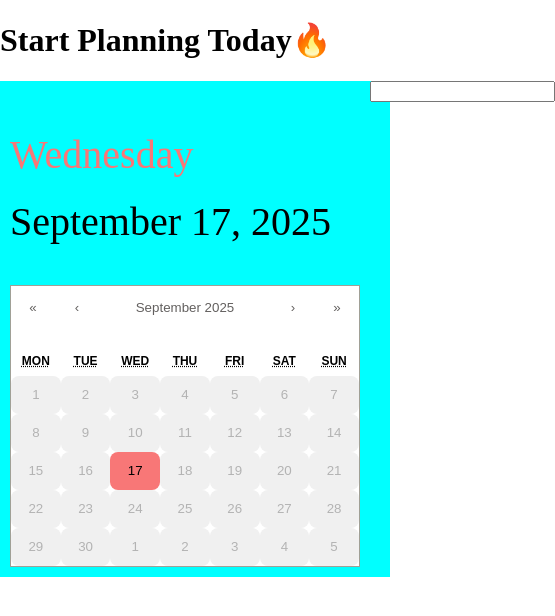
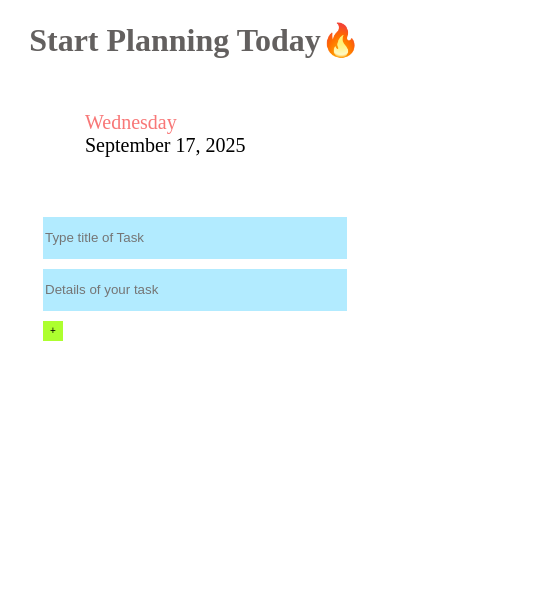
Before and after one commit to sonavbinu/my-todo-app, a React (Vite) app: page / in a window 390 px wide. Shown: the top 616 px of the page, 555 px wide, since content can reach past the window. Built offline with nearby package versions, Linux system fonts and the light colour scheme; a web font is replaced by a local one.

Commit message:
added input in todo

```diff
--- a/src/App.scss
+++ b/src/App.scss
@@ -1,4 +1,17 @@
-.app-main-interface {
+.container {
   display: flex;
-  background-color: aqua;
+  flex-direction: column;
+  align-items: center;
+  h1 {
+    color: #63605f;
+  }
+  .app-main-interface {
+    display: flex;
+    align-items: start;
+    justify-content: space-around;
+    @media (max-width: 500px) {
+      flex-direction: column;
+      align-items: center;
+    }
+  }
 }
--- a/src/App.tsx
+++ b/src/App.tsx
@@ -5,7 +5,7 @@ import './App.scss';
 
 const App: React.FC = () => {
   return (
-    <div>
+    <div className="container">
       <h1>Start Planning Today🔥</h1>
       <div className="app-main-interface">
         <Calender />
--- a/src/Components/Calender.scss
+++ b/src/Components/Calender.scss
@@ -41,3 +41,19 @@ body {
   background-color: #f87777 !important;
   color: black !important;
 }
+@media (max-width: 890px) {
+  .calendar-main {
+    width: 220px;
+    .day {
+      font-size: 20px;
+    }
+    .date-today {
+      font-size: 20px;
+    }
+  }
+}
+@media (max-width: 748px) {
+  .calendar {
+    display: none;
+  }
+}
--- /dev/null
+++ b/src/Components/TodoList/TodoList.scss
@@ -0,0 +1,69 @@
+.input-main {
+  display: flex;
+  justify-content: space-between;
+  gap: 10px;
+  margin-top: 30px;
+
+  .input-title {
+    height: 40px;
+    background-color: #b2ebff;
+    border: none;
+    color: #7b7b7b;
+  }
+  .input-details {
+    width: 300px;
+    height: 40px;
+    background-color: #b2ebff;
+    border: none;
+    color: #7b7b7b;
+  }
+  button {
+    color: black;
+    background-color: greenyellow;
+    font-size: 20px;
+    cursor: pointer;
+    border: none;
+  }
+  .input-main {
+    display: flex;
+    justify-content: space-between;
+    gap: 10px;
+    margin-top: 30px;
+
+    .input-title {
+      height: 40px;
+      background-color: #b2ebff;
+      border: none;
+      color: #7b7b7b;
+    }
+    .input-details {
+      width: 300px;
+      height: 40px;
+      background-color: #b2ebff;
+      border: none;
+      color: #7b7b7b;
+    }
+    button {
+      color: black;
+      background-color: greenyellow;
+      font-size: 20px;
+      width: 40px;
+      height: 40px;
+      cursor: pointer;
+      border: none;
+    }
+  }
+
+  @media (max-width: 590px) {
+    flex-direction: column;
+    button {
+      width: 20px;
+      height: 20px;
+      font-size: 10px;
+    }
+    // .input-details,
+    // .input-title {
+    //   width: 200px;
+    // }
+  }
+}
--- a/src/Components/TodoList/TodoList.tsx
+++ b/src/Components/TodoList/TodoList.tsx
@@ -1,9 +1,22 @@
 import React from 'react';
+import './TodoList.scss';
 
 const TodoList: React.FC = () => {
   return (
     <div>
-      <input type="text" />
+      <div className="input-main">
+        <input
+          className="input-title"
+          type="text"
+          placeholder="Type title of Task"
+        />
+        <input
+          className="input-details"
+          type="text"
+          placeholder="Details of your task"
+        />
+        <button>+</button>
+      </div>
     </div>
   );
 };
```
